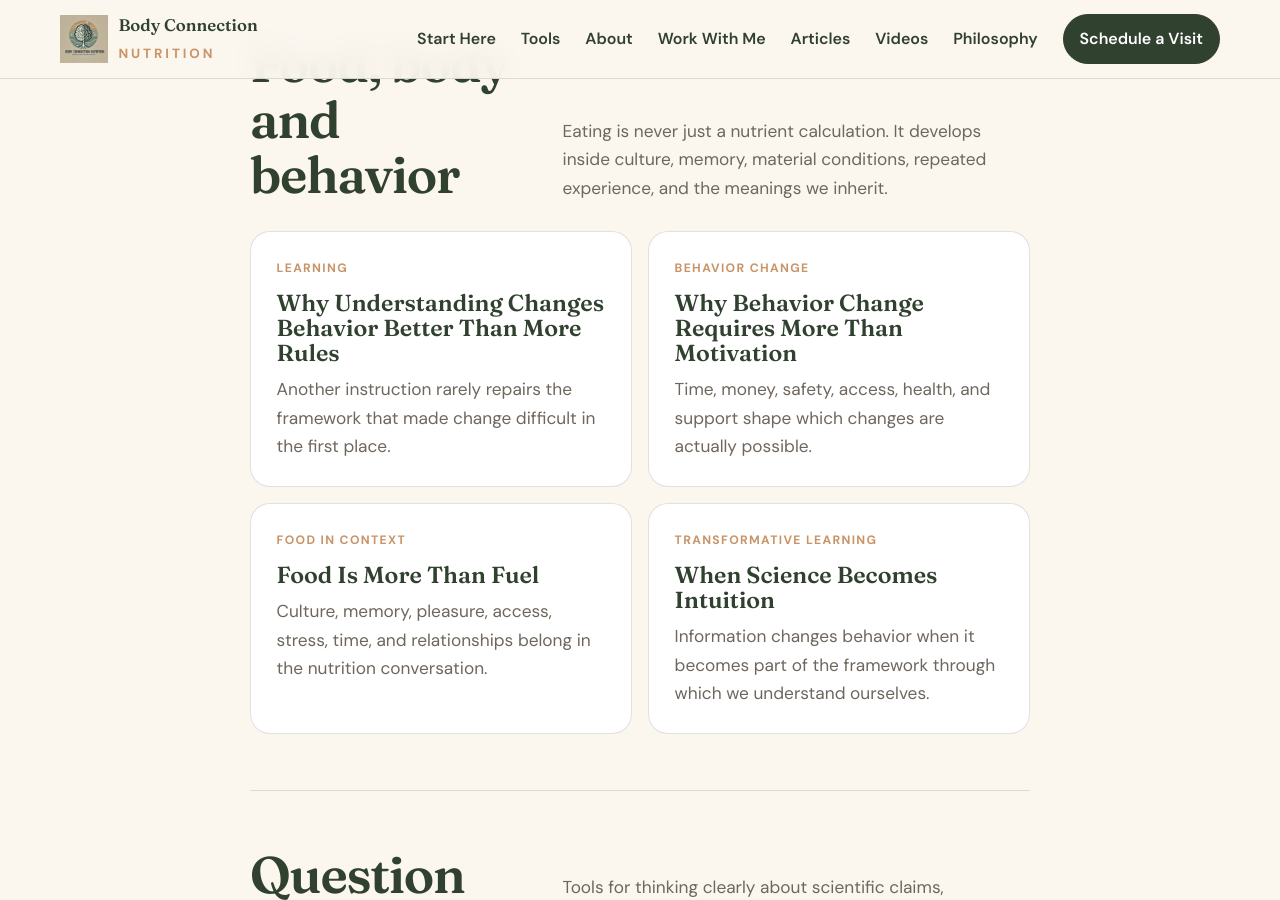
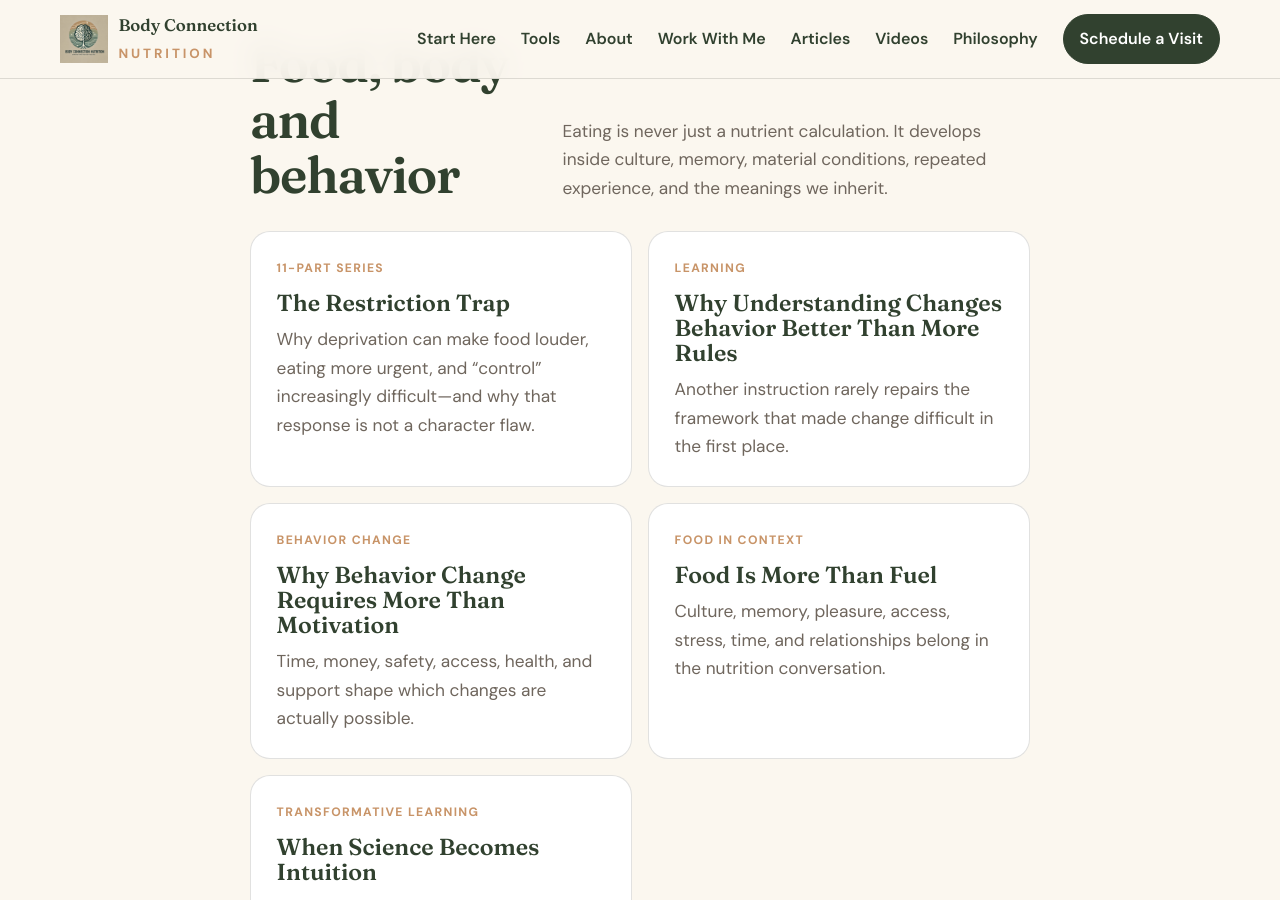
Before and after one commit to BodyConnectionNutrition/Nov-10-build, a Jekyll site: the page built from blog.md, in a window 1280 px wide and 900 px high, scrolled down 2179 px. Built offline with Jekyll 4.4.1, drawn with Linux system fonts in a browser that asks for light colours.

Commit message:
Feature The Restriction Trap in article library

```diff
--- a/blog.md
+++ b/blog.md
@@ -52,6 +52,7 @@ intro: Clear science and deeper context for people who want to understand their
     <p>Eating is never just a nutrient calculation. It develops inside culture, memory, material conditions, repeated experience, and the meanings we inherit.</p>
   </div>
   <div class="library-grid">
+    <a class="library-card" href="/blog/restriction-trap/"><span class="label">11-part series</span><h3>The Restriction Trap</h3><p>Why deprivation can make food louder, eating more urgent, and “control” increasingly difficult—and why that response is not a character flaw.</p></a>
     <a class="library-card" href="/blog/why-understanding-changes-behavior/"><span class="label">Learning</span><h3>Why Understanding Changes Behavior Better Than More Rules</h3><p>Another instruction rarely repairs the framework that made change difficult in the first place.</p></a>
     <a class="library-card" href="/blog/transformation-requires-conditions/"><span class="label">Behavior change</span><h3>Why Behavior Change Requires More Than Motivation</h3><p>Time, money, safety, access, health, and support shape which changes are actually possible.</p></a>
     <a class="library-card" href="/blog/food-is-more-than-fuel/"><span class="label">Food in context</span><h3>Food Is More Than Fuel</h3><p>Culture, memory, pleasure, access, stress, time, and relationships belong in the nutrition conversation.</p></a>
```
